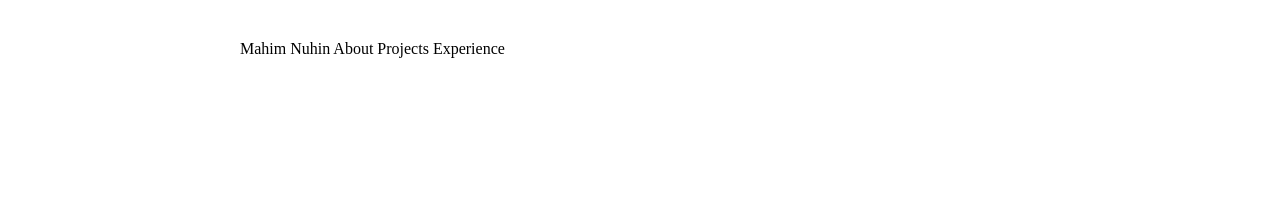
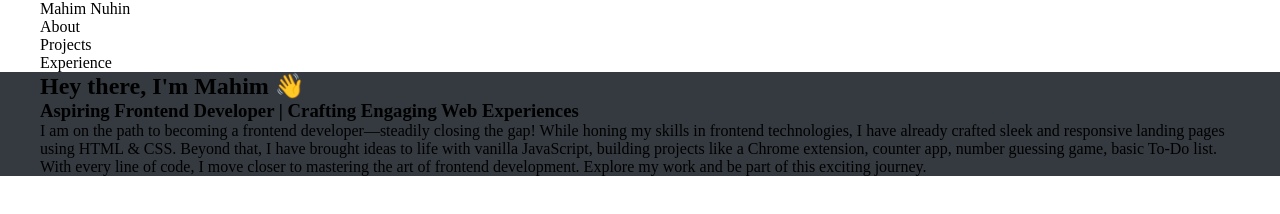
Before and after one commit to codernuhin01/MyFirst-Portfolio-website, a plain HTML site: page index.html in a window 1280 px wide. Drawn offline with Linux system fonts and the light colour scheme.

Commit message:
updated hero section

```diff
--- a/index.html
+++ b/index.html
@@ -7,15 +7,41 @@
     <link rel="stylesheet" href="style.css" />
   </head>
   <body>
-    <div class="container">
-      <header>
-        <nav class="nav-bar">
-          <span>Mahim Nuhin</span>
-          <span>About</span>
-          <span>Projects</span>
-          <span>Experience</span>
+    <header>
+      <div class="container">
+        <nav class="main-nav">
+          <p>Mahim Nuhin</p>
+          <div class="nav-items">
+            <p>About</p>
+            <p>Projects</p>
+            <p>Experience</p>
+          </div>
         </nav>
-      </header>
-    </div>
+      </div>
+    </header>
+
+    <main>
+      <section class="hero-section">
+        <div class="container">
+          <div class="hero-textbox">
+            <h1 class="heading-primary">Hey there, I'm Mahim 👋</h1>
+            <h3 class="heading-secondary">
+              Aspiring Frontend Developer | Crafting Engaging Web Experiences
+            </h3>
+            <p class="hero-description">
+              I am on the path to becoming a frontend developer—steadily closing
+              the gap! While honing my skills in frontend technologies, I have
+              already crafted sleek and responsive landing pages using HTML &
+              CSS. Beyond that, I have brought ideas to life with vanilla
+              JavaScript, building projects like a Chrome extension, counter
+              app, number guessing game, basic To-Do list. With every line of
+              code, I move closer to mastering the art of frontend development.
+              Explore my work and be part of this exciting journey.
+            </p>
+          </div>
+          <div class="hero-imgbox"></div>
+        </div>
+      </section>
+    </main>
   </body>
 </html>
--- a/style.css
+++ b/style.css
@@ -4,6 +4,9 @@
   box-sizing: border-box;
 }
 .container {
-  width: 800px;
-  margin: 40px auto;
+  max-width: 1200px;
+  margin: 0 auto;
 }
+.hero-section {
+  background-color: #343a40;
+}
```
